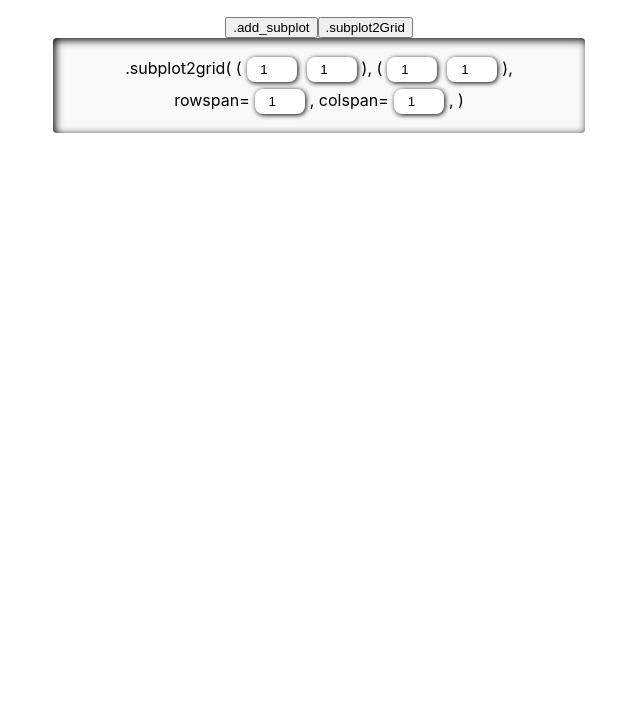
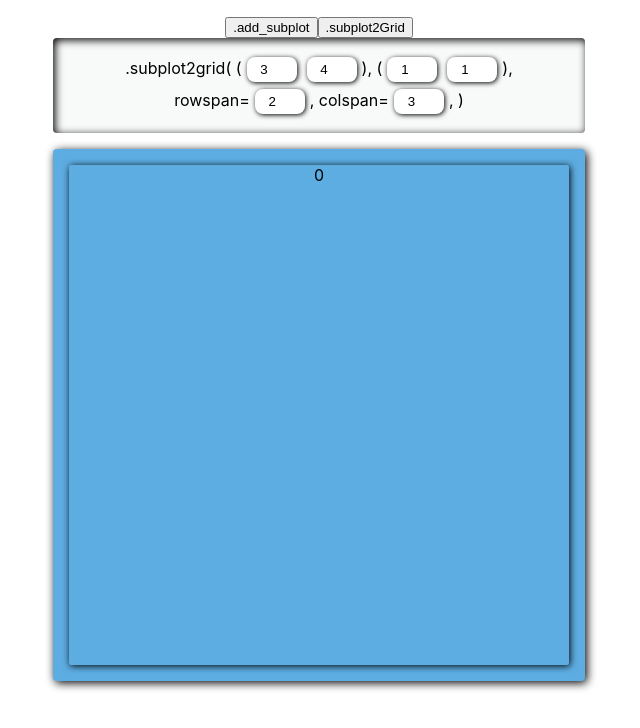
Before and after one commit to QED0711/plot-planner, a React (Create React App) app: page / in a window 1280 px wide. Both pictures are taken after a click on the button ".subplot2Grid". Shown: the top 728 px of the page, without its empty margins (321-961 px from the left). Built offline with nearby package versions, Linux system fonts and the light colour scheme.

Commit message:
slice working

```diff
--- a/src/App.css
+++ b/src/App.css
@@ -23,7 +23,7 @@ form input{
   width: 3em;
 }
 
-#grid-display{
+.grid-display{
   height: 500px;
   width: 500px;
   margin: 1em auto;
--- a/src/App.js
+++ b/src/App.js
@@ -5,6 +5,7 @@ import GridTypeSelect from './components/GridTypeSelect'
 import AddSubplotInterface from './components/AddSubplotInterface';
 import Grid from './components/Grid';
 import Subplot2GridInterface from './components/Subplot2GridInterface';
+import Subplot2Grid from './components/Subplot2Grid';
 
 
 
@@ -64,6 +65,7 @@ class App extends Component {
           &&
           <div>
             <Subplot2GridInterface set2Grid={this.set2Grid}/>
+            <Subplot2Grid gridSpecs={this.state.subplot2Grid} />
           </div>
         }
 
--- a/src/components/Grid.js
+++ b/src/components/Grid.js
@@ -26,7 +26,7 @@ const Grid = ({ gridSpecs }) => {
     }
 
     return(
-        <div id="grid-display" style={displayStyle}>
+        <div className="grid-display" style={displayStyle}>
             {createGrid()}
         </div>
     )
--- /dev/null
+++ b/src/components/Subplot2Grid.js
@@ -0,0 +1,60 @@
+import React from 'react';
+import { start } from 'pretty-error';
+
+const Subplot2Grid = ({ gridSpecs }) => {
+
+
+
+    const {shape, loc, rowspan, colspan} = gridSpecs
+
+    const createMatrix = (shape) => {
+        let matrix = [];
+        let index = 0
+        while(matrix.length < shape[0]){
+            let newRow = []
+            while(newRow.length < shape[1]){
+                newRow.push(index)
+                index += 1
+            }
+            matrix.push(newRow)
+        }
+        return matrix
+    }
+
+    const selectedItemList = () => {
+        let selected = [];
+        const matrix = createMatrix(shape)
+        const starting = matrix[loc[0]][loc[1]]
+        for(let i = loc[0]; i < loc[0] + rowspan; i++){
+            console.log(matrix[i].slice(loc[1], loc[1] + colspan))
+        }
+
+    }
+
+    selectedItemList()
+    const createGrid = () => {
+        const totalItems = shape[0] * shape[1]
+
+        const gridItems = []
+        for(let i = 0; i < totalItems; i++){
+            gridItems.push(
+                <div key={i} className="grid-item">{i}</div>
+            )
+        }
+
+        return gridItems;
+    }
+
+    const displayStyle = {
+        gridTemplateRows: `repeat(${shape[0]}, 1fr)`,
+        gridTemplateColumns: `repeat(${shape[1]}, 1fr)`,
+    }
+
+    return(
+        <div className="grid-display" style={displayStyle}>
+            {createGrid()}
+        </div>
+    )
+}
+
+export default Subplot2Grid;
--- a/src/components/Subplot2GridInterface.js
+++ b/src/components/Subplot2GridInterface.js
@@ -1,10 +1,9 @@
 import React from 'react'
 
 const Subplot2GridInterface = ({ set2Grid }) => {
-    // gridSize: [1, 1,],
-    // selectedSize: [0,0],
-    // rowspan: 1,
-    // colspan: 1
+
+
+
     const handleChange = () => {
         const shape1 = parseInt(document.getElementById("shape-1").value)
         const shape2 = parseInt(document.getElementById("shape-2").value)
@@ -25,16 +24,16 @@ const Subplot2GridInterface = ({ set2Grid }) => {
             <form onChange={handleChange}>
                 .subplot2grid(
 
-                (<input id="shape-1" type="number" defaultValue="1" max="10" />
-                <input id="shape-2" type="number" defaultValue="1" max="10" />),
+                (<input id="shape-1" type="number" defaultValue="3" max="10" min="1"/>
+                <input id="shape-2" type="number" defaultValue="4" max="10" min="1" />),
 
-                (<input id="loc-1" type="number" defaultValue="1" max="10"/>
-                <input id="loc-2" type="number" defaultValue="1" max="10"/>),
+                (<input id="loc-1" type="number" defaultValue="1" max="9" min="0"/>
+                <input id="loc-2" type="number" defaultValue="1" max="9" min="0" />),
 
                 <br/>
 
-                rowspan=<input id="rowspan" type="number" defaultValue="1" max="10"/>,
-                colspan=<input id="colspan" type="number" defaultValue="1" max="10"/>,
+                rowspan=<input id="rowspan" type="number" defaultValue="2" max="10" min="1"/>,
+                colspan=<input id="colspan" type="number" defaultValue="3" max="10" min="1"/>,
 
                 )
             </form>
```
